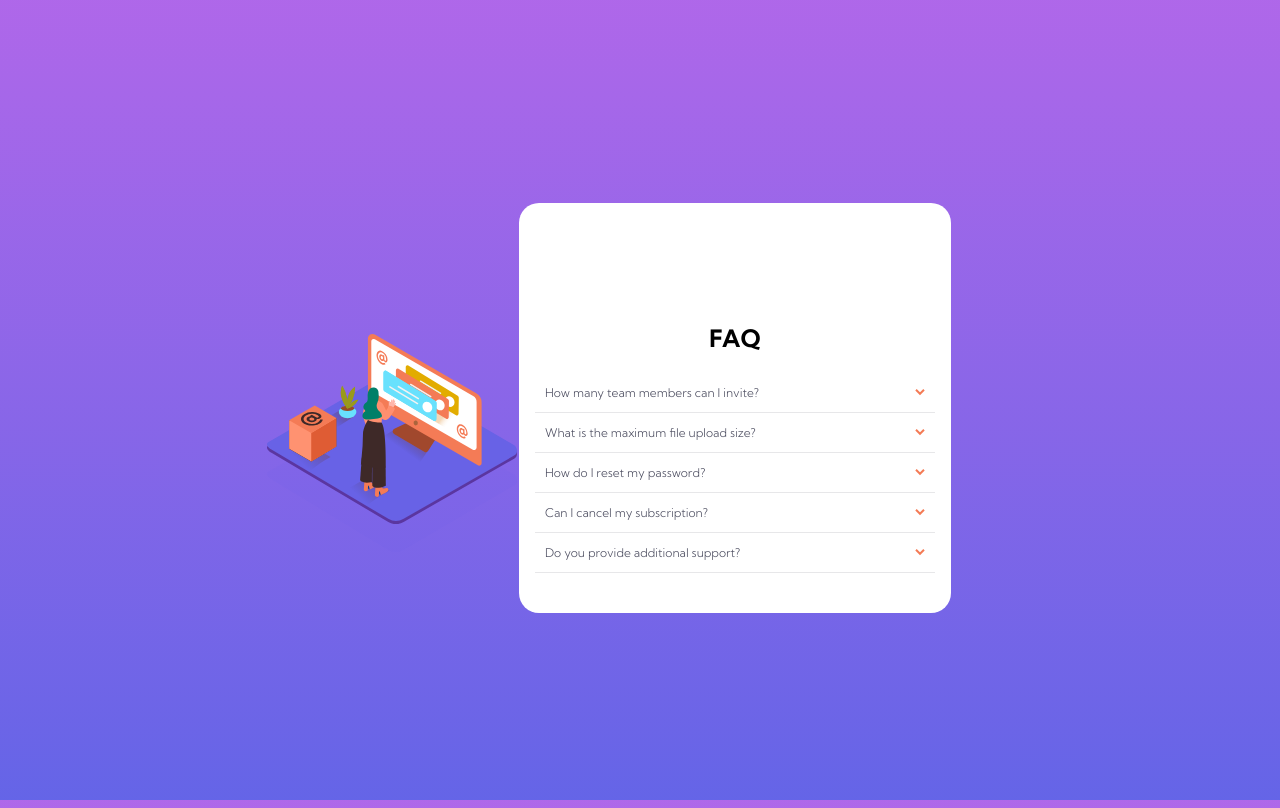
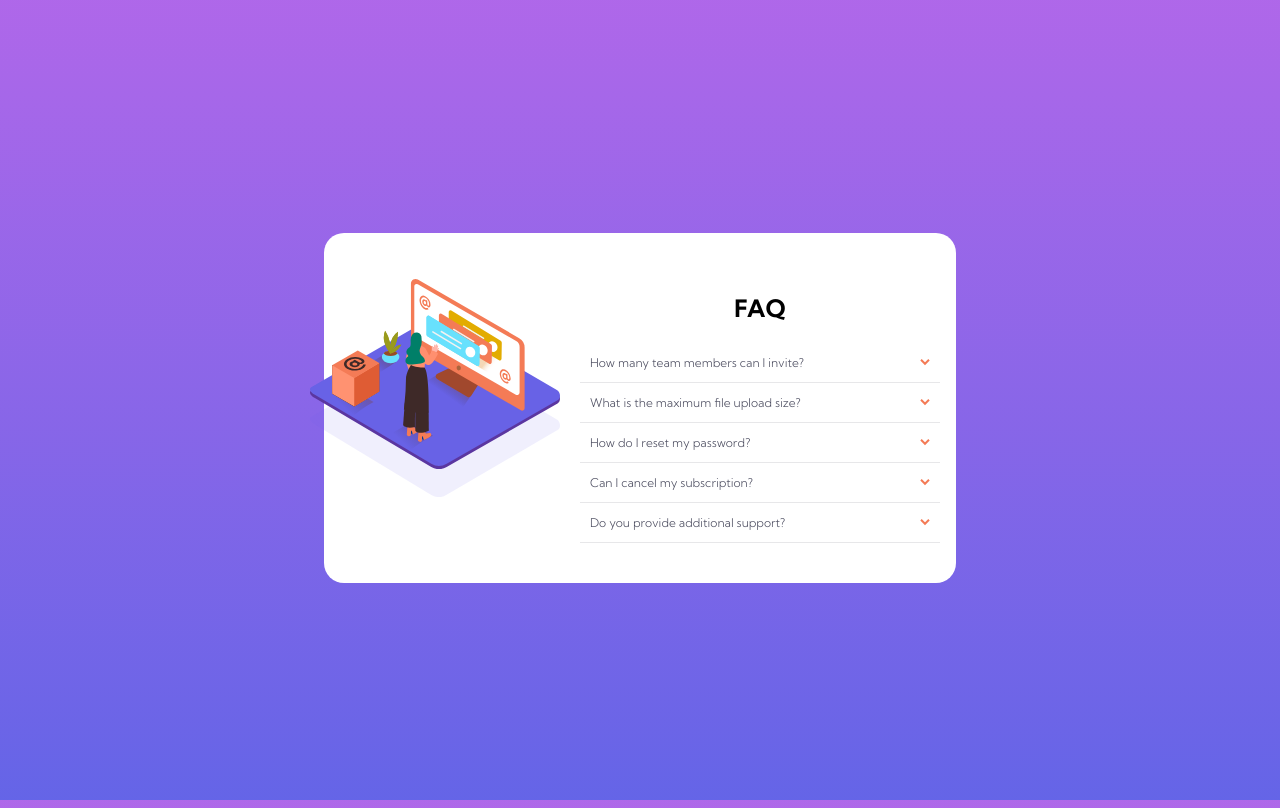
Before and after one commit to becmorrell/frontend-mentor, a plain HTML site: page faq-card/index.html in a window 1280 px wide. Drawn offline with Linux system fonts and the light colour scheme.

Commit message:
upload with desktop version

```diff
--- a/faq-card/index.html
+++ b/faq-card/index.html
@@ -14,11 +14,14 @@
 </head>
 <body>
     <main>
-        <div class="image-container">
-            <img id="women" src="images/illustration-woman-online-mobile.svg" width="250px">
-            <img id="shadow" src="images/bg-pattern-mobile.svg" width="250px">
-        </div>
         <div class="faq-container">
+
+            <div class="image-container">
+                <img id="women" src="images/illustration-woman-online-mobile.svg" width="250px">
+                <img id="shadow" src="images/bg-pattern-mobile.svg" width="250px">
+            </div>
+
+        <div class="question-card">
             <h2>FAQ</h2>
             <div class="question">
                 <div class="question-row">
@@ -56,6 +59,7 @@
                 </div>
                     <p class="answer">Chat and email support is available 24/7. Phone lines are open during normal business hours.</p>
             </div>
+            </div>
         </div>
     </main>
 
--- a/faq-card/styles.css
+++ b/faq-card/styles.css
@@ -31,7 +31,7 @@ main {
     padding-left: 16px;
     padding-right: 16px;
     padding-bottom: 40px;
-    padding-top: 100px;
+    padding-top: 20px;
 }
 
 .question {
@@ -57,7 +57,8 @@ main {
     flex-direction: column;
     align-items: center;
     justify-content: center;
-    margin-bottom: -50px;
+    margin-top: -100px;
+    margin-bottom: 60px;
 }
 
 #shadow {
@@ -100,11 +101,13 @@ main {
 
 @media only screen and (min-width: 601px) {
 
- main {
-        flex-direction: row;
-        align-items: center;
+main {
+    align-items: center;
+}
 
-    }
+.image-container {
+    margin-top: 0px;
+}
 
 .question {
         max-width: 400px;
@@ -113,8 +116,17 @@ main {
 
 .faq-container {
         max-width: 600px;
+        padding-top: 40px;
+        flex-direction: row;
+        align-items: center;
 }
 
+.question-card {
+    margin-left: 50px;
+}
 
+question > p:hover {
 
 }
+
+}
```
